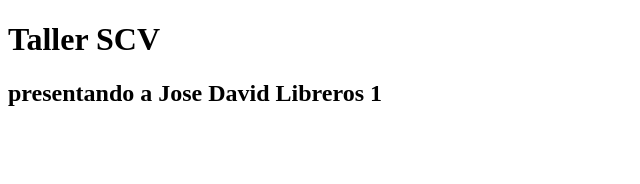
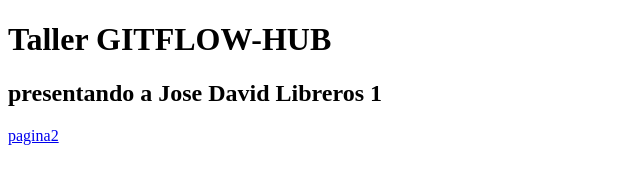
Before and after one commit to yeiko1991123/pruebagit, a plain HTML site: page page1.html in a window 1280 px wide. Shown: the whole page, without its empty margins (0-640 px from the left). Drawn offline with Linux system fonts and the light colour scheme.

Commit message:
enlace en page1

```diff
--- a/page1.html
+++ b/page1.html
@@ -6,7 +6,8 @@
     <title> mi segunda evidencia SCV</title>
 </head>
 <body>
-    <h1>Taller SCV</h1>
+    <h1>Taller GITFLOW-HUB</h1>
     <h2>presentando a Jose David Libreros 1</h2>
+    <a href="page.html">pagina2</a>
 </body>
 </html>
```
